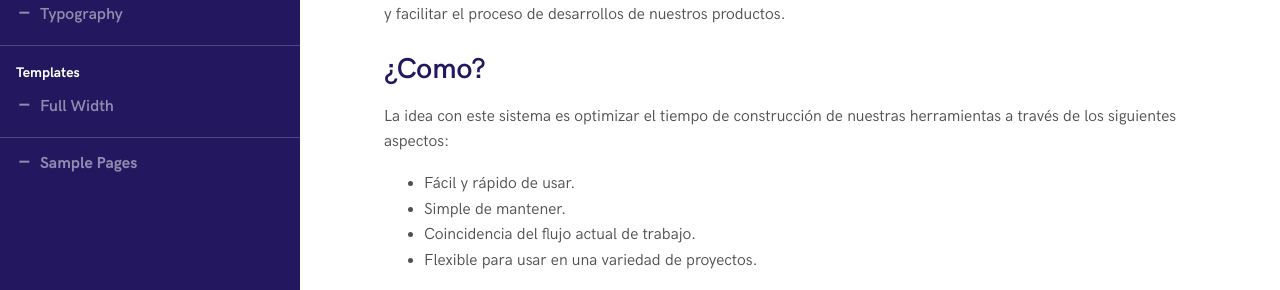
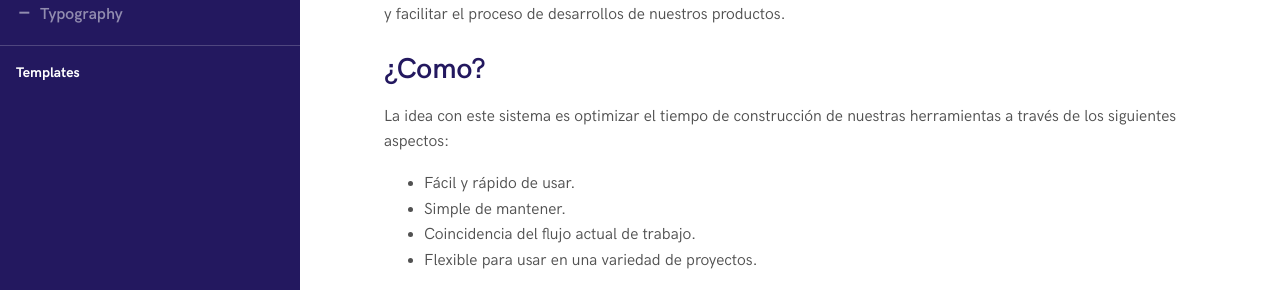
Before and after one commit to Nats85/guide-aranda, a Jekyll site: the page built from index.md, in a window 1280 px wide. Shown: the part 546-836 px from the top of the page. Built offline with Jekyll 4.4.1, drawn with Linux system fonts in a browser that asks for light colours; some of the changed lines change nothing that is shown.

Commit message:
Update _config.yml

```diff
--- a/_config.yml
+++ b/_config.yml
@@ -73,38 +73,6 @@
       layout: doc
       type: tools
   -
-    scope:
-      path: "_docs/components"
-    values:
-      layout: doc
-      type: component
-  -
-    scope:
-      path: "_docs/templates"
-    values:
-      layout: doc
-      type: template
-  -
-    scope:
-      path: "_docs/sample-pages"
-    values:
-      layout: doc
-      type: sample
-  -
-    scope:
-      path: "src/patterns"
-    values:
-      layout: pattern
-      type: pattern
-      maturity: planned
-      title: Not Assigned
-      styles: Not Assigned
-  -
-    scope:
-      path: "src/patterns/sample-pages"
-    values:
-      type: sample
-      title: Not Assigned
 
 ###################################
 ## Pattern Settings
```
